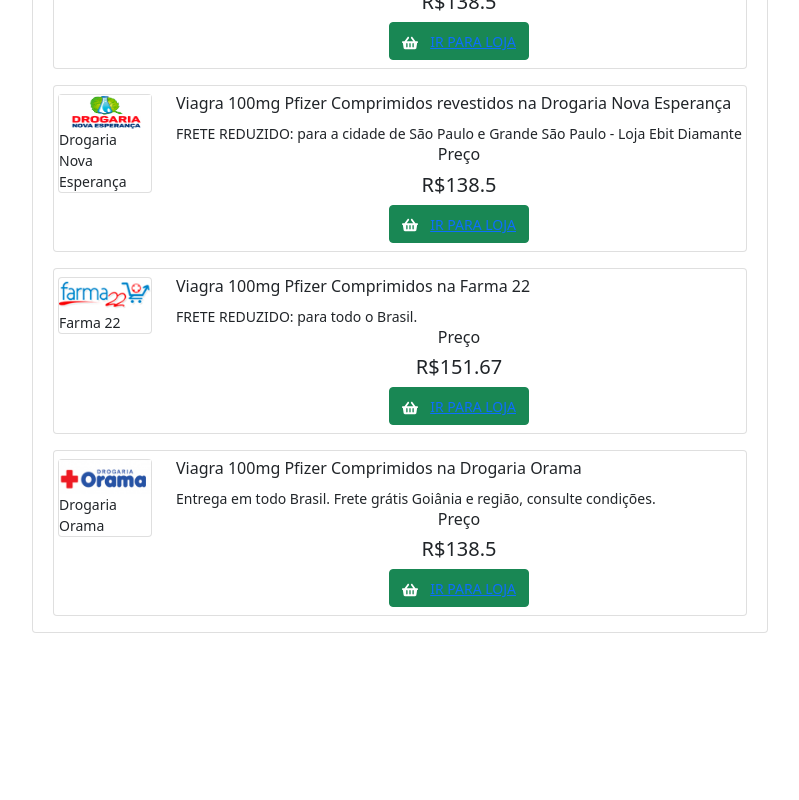
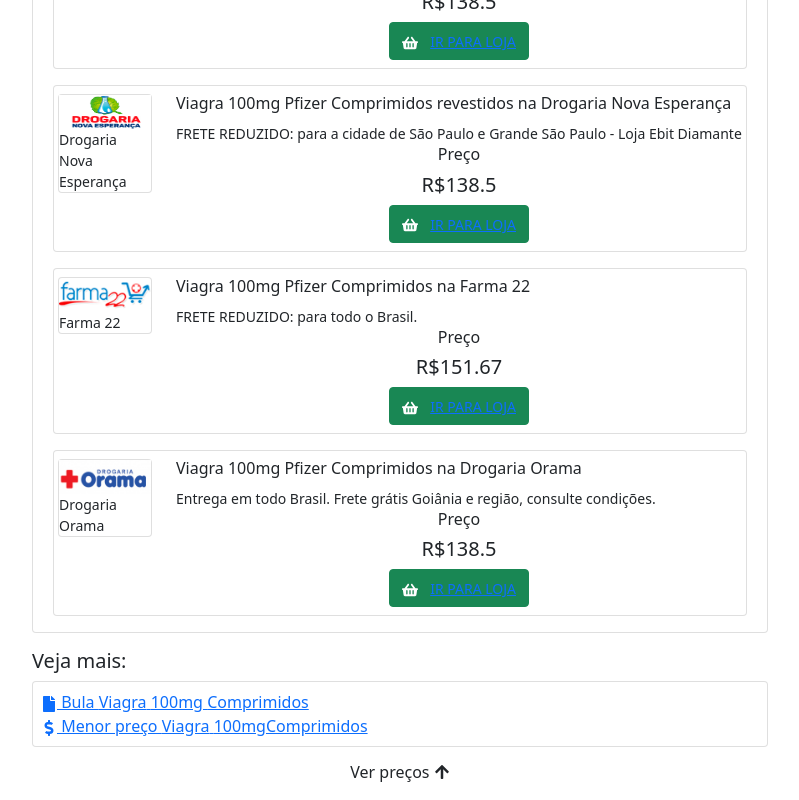
Before and after one commit to th91vi/cf_list, a Next.js app: page / in a window 1280 px wide. Shown: the part 1297-2097 px from the top of the page, without its empty margins (50-849 px from the left). Before the commit the page ends 1930 px from the top, so only its background shows below. Built offline with nearby package versions, Linux system fonts and the light colour scheme.

Commit message:
feat: added aditional details to ProductListing component

```diff
--- a/components/Product/ProductListing/ProductListing.jsx
+++ b/components/Product/ProductListing/ProductListing.jsx
@@ -1,15 +1,16 @@
-import { Accordion, Stack } from "react-bootstrap";
-import { FaSearch } from "react-icons/fa";
+import { Accordion, Stack, Card, Row, Col } from "react-bootstrap";
+import { FaArrowUp, FaDollarSign, FaFile, FaSearch } from "react-icons/fa";
 import { ProductHighlight } from "../ProductHighlight";
 import { data } from "../../../data/data";
 import { ProductItem } from "../ProductItem";
 
 export function Listing() {
   const {
-    product: { medicineName, dosage, medicineModifier },
+    product: { medicineName, dosage, medicineModifier, quantity },
     deals,
   } = data;
   return (
+    <>
       <Accordion defaultActiveKey="0" className="mt-3">
         <Accordion.Item eventKey="0">
           <Accordion.Header>
@@ -31,5 +32,35 @@
           </Accordion.Body>
         </Accordion.Item>
       </Accordion>
+      <div className="my-3">
+        <h5>Veja mais:</h5>
+        <Card className="p-2">
+          <Row>
+            <Col>
+              <Stack direction="vertical">
+                <a href="#" title="IR PARA LOJA" target="_blank" rel="noopener">
+                  <span>
+                    <FaFile /> Bula {medicineName} {dosage} {quantity}
+                    {medicineModifier}
+                  </span>
+                </a>
+                <a href="#" title="IR PARA LOJA" target="_blank" rel="noopener">
+                  <span>
+                    <FaDollarSign /> Menor preço {medicineName} {dosage}
+                    {quantity}
+                    {medicineModifier}
+                  </span>
+                </a>
+              </Stack>
+            </Col>
+          </Row>
+        </Card>
+      </div>
+      <div className="my-3">
+        <h6 className="text-center">
+          Ver preços <FaArrowUp className="mb-1" />
+        </h6>
+      </div>
+    </>
   );
 }
```
Lines whose indentation alone changed are shown as unchanged.
